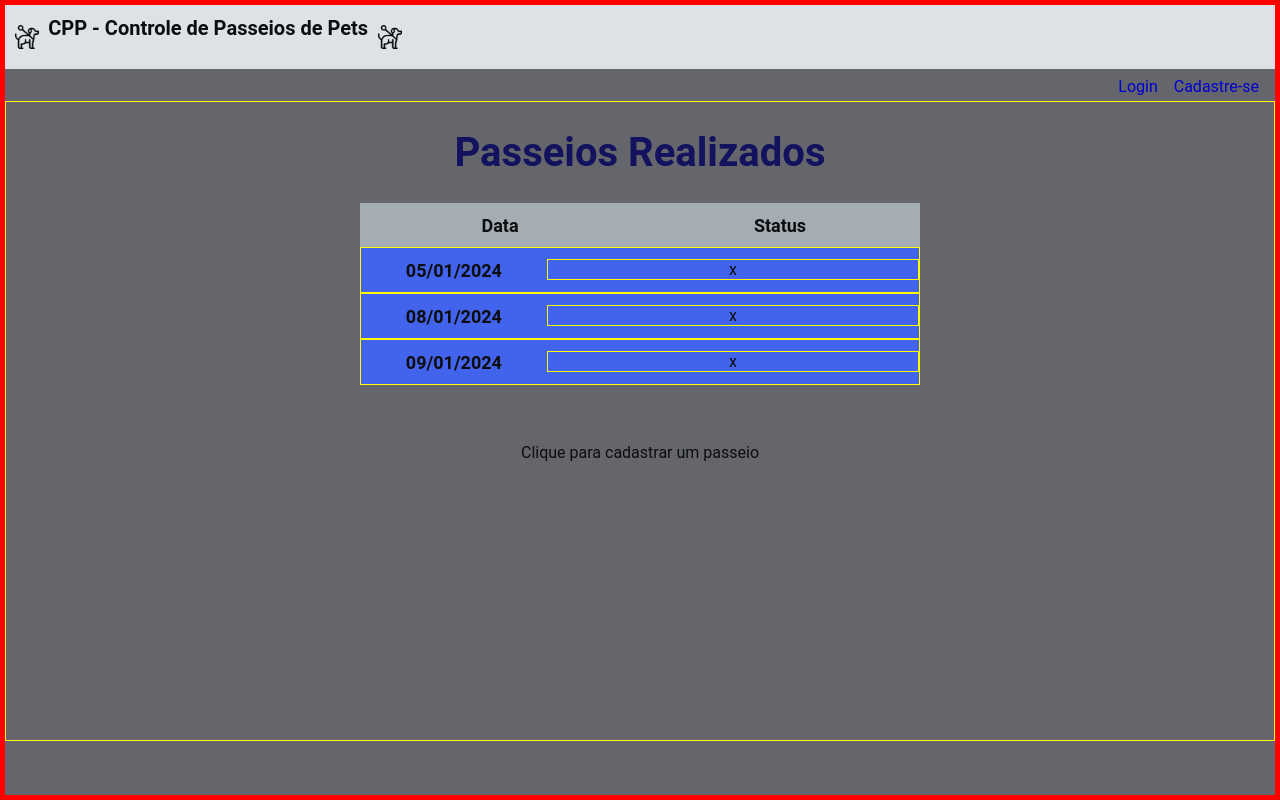
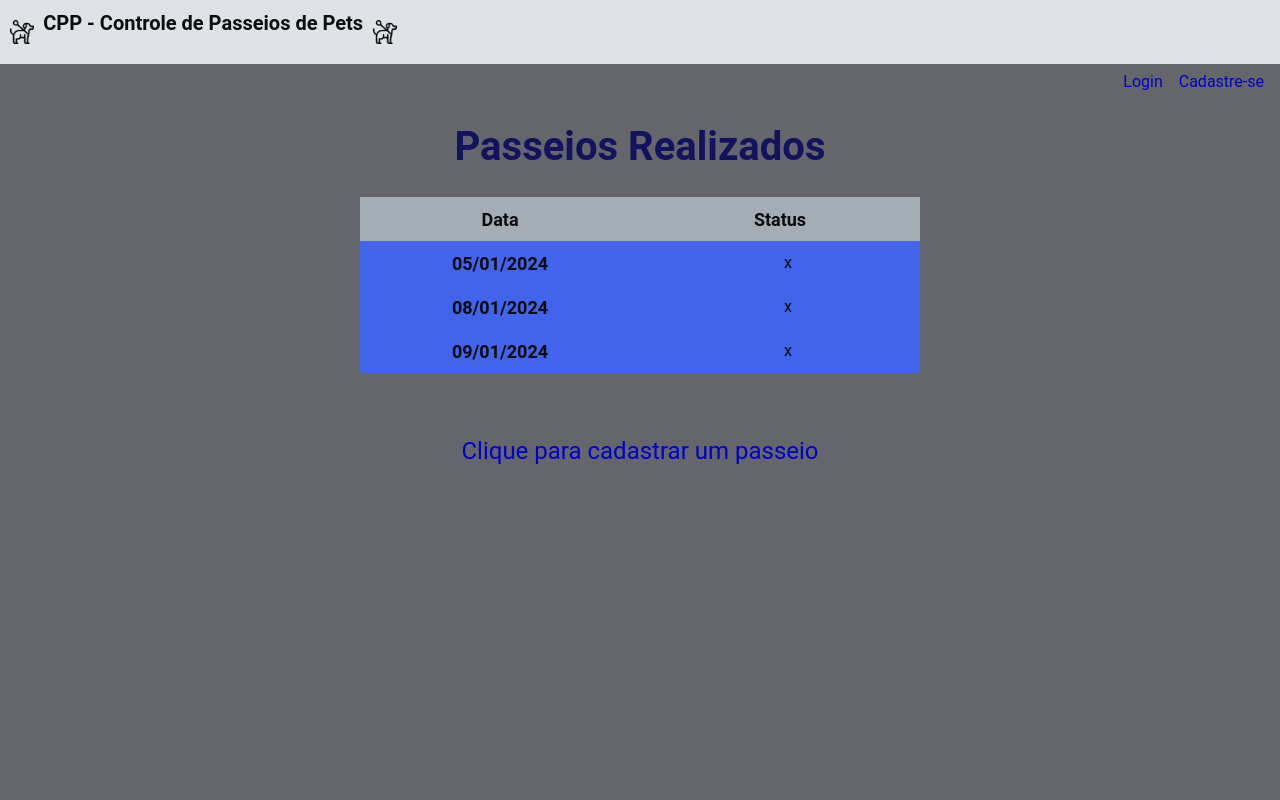
Before and after one commit to debora-sl/controle-passeios-pet, a React (Create React App) app: page / in a window 1280 px wide. Built offline with nearby package versions, Linux system fonts and the light colour scheme.

Commit message:
Finalização da estilização do Status da tabela de Passeios e estilização do Link de cadastro de Passeios.

```diff
--- a/src/components/ListTours/styles.ts
+++ b/src/components/ListTours/styles.ts
@@ -2,8 +2,6 @@ import styled from 'styled-components';
 
 export const Container = styled.div`
   width: 100%;
-  height: 80vh;
-  border: thin solid yellow;
 
   display: flex;
   flex-direction: column;
@@ -12,6 +10,11 @@ export const Container = styled.div`
   h1 {
     font-size: ${({ theme }) => theme.fontSize['4xl']};
     color: ${({ theme }) => theme.colors.midnightBlue};
+  }
+
+  a {
+      color: ${({ theme }) => theme.colors.blue};
+      font-size: ${({ theme }) => theme.fontSize['2xl']};
   }
 `
 
@@ -37,19 +40,20 @@ export const Table = styled.table`
     font-size: ${({ theme }) => theme.fontSize.lg};
   }
 
-  tbody > tr, td {
-    border: thin solid yellow;
+  tbody > tr {
     background-color: ${({ theme }) => theme.colors.indigo};
 
     display: flex;
-    justify-content: center;
+    justify-content: space-between;
     align-items: center;
     width: 35rem;
 
     border-collapse: collapse;
     border-spacing: 0;
 
-
+    td {
+      margin-right: 8rem;
+    }
   }
 
 `
--- a/src/pages/Main/styles.ts
+++ b/src/pages/Main/styles.ts
@@ -3,5 +3,5 @@ import styled from 'styled-components'
 export const Container = styled.main`
   width: 100%;
   min-height: 100vh;
-  border: thick solid red;
+
 `
```
